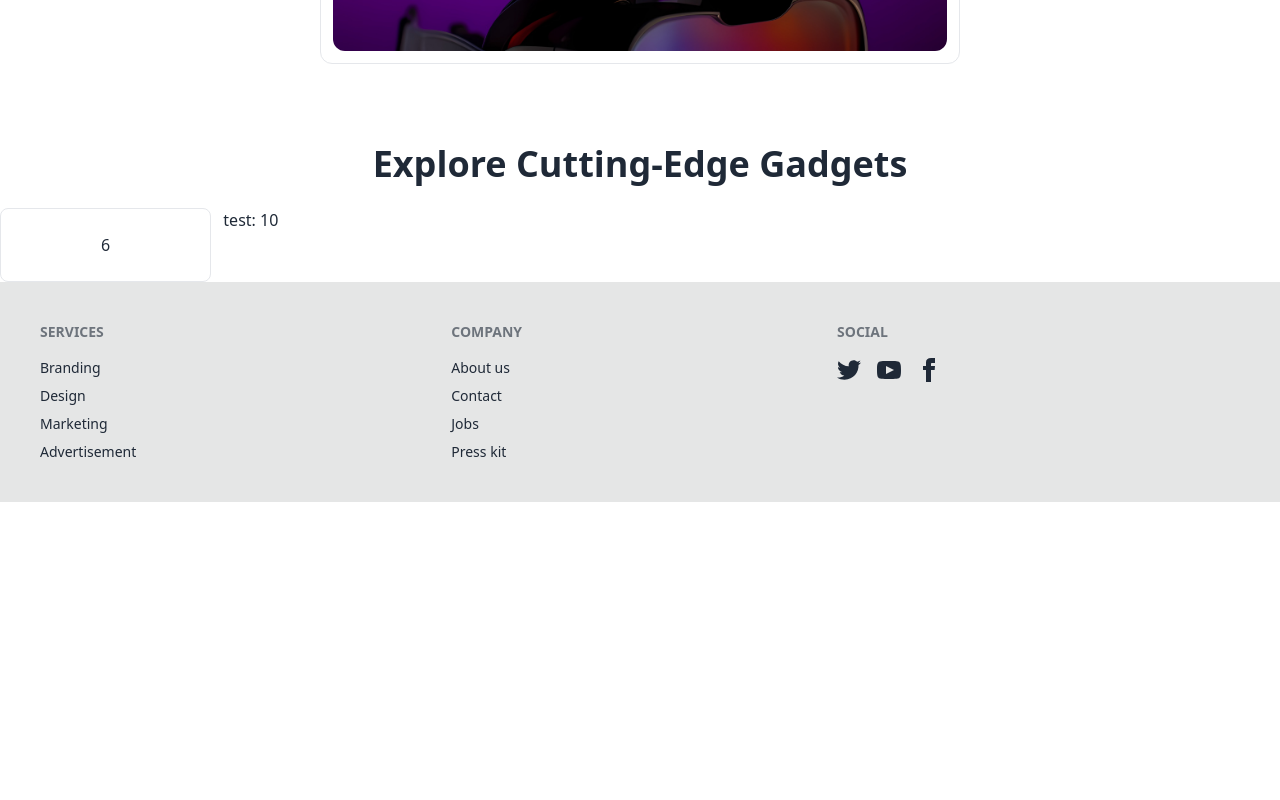
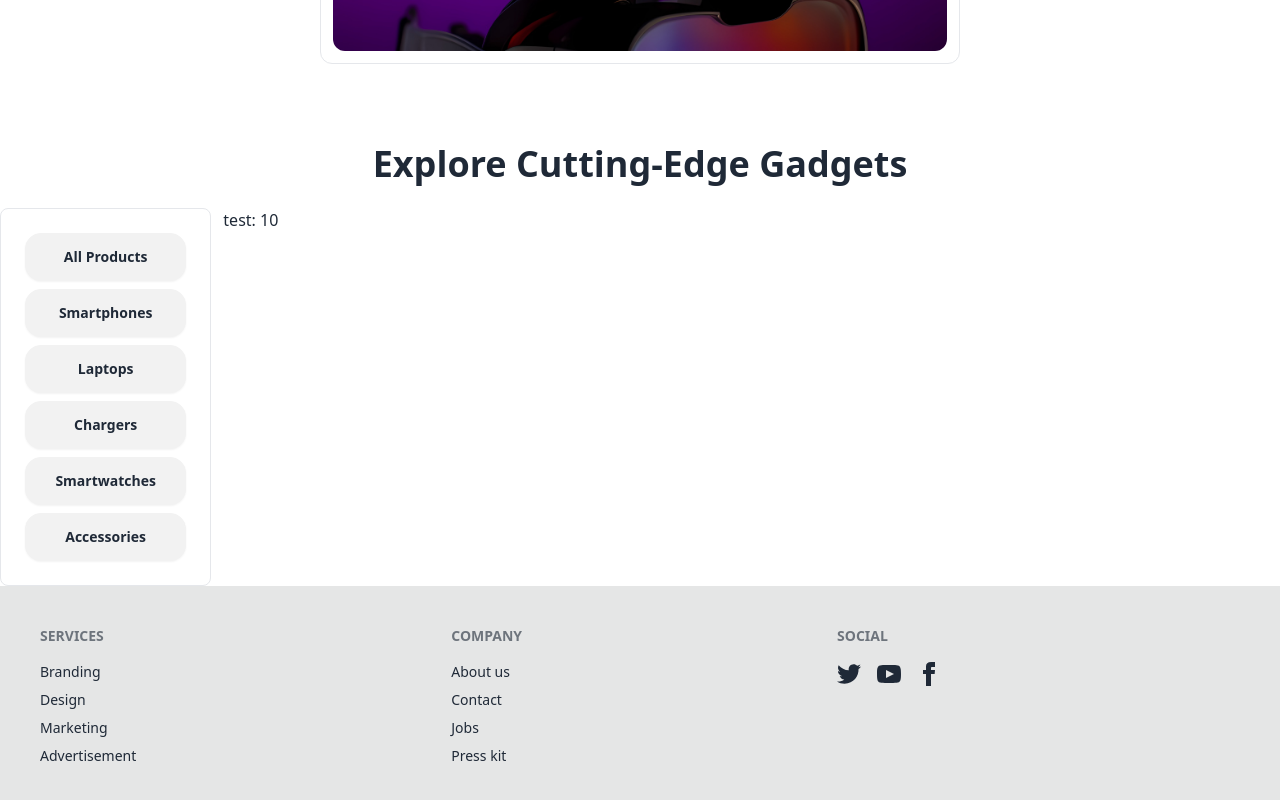
Before and after one commit to rohithaider/React-Router-Gadget-Store, a React (Vite) app: page / in a window 1280 px wide. Shown: the part 743-1543 px from the top of the page. Before the commit the page ends 1245 px from the top, so only its background shows below. Built offline with nearby package versions, Linux system fonts and the light colour scheme.

Commit message:
deploy test 4 resolved 1

```diff
--- a/src/components/Categories.jsx
+++ b/src/components/Categories.jsx
@@ -1,18 +1,14 @@
-/* eslint-disable react/prop-types */
 import { NavLink } from "react-router-dom";
 
 export default function Categories({ categories }) {
-
-
+  if (!categories || !categories.length) return <p>Loading categories...</p>;
 
   return (
-
     <div
       role="tablist"
       className="tabs tabs-boxed flex flex-col space-y-2 bg-white border items-center p-6 "
     >
-      {/* {categories.map((category) => (
-
+      {categories.map((category) => (
         <NavLink
           key={category.category}
           to={`/category/${category.category}`}
@@ -21,9 +17,7 @@ export default function Categories({ categories }) {
         >
           {category.category}
         </NavLink>
-      ))} */}
-
-        <h1>{categories.length}</h1>
+      ))}
     </div>
   );
 }
```
